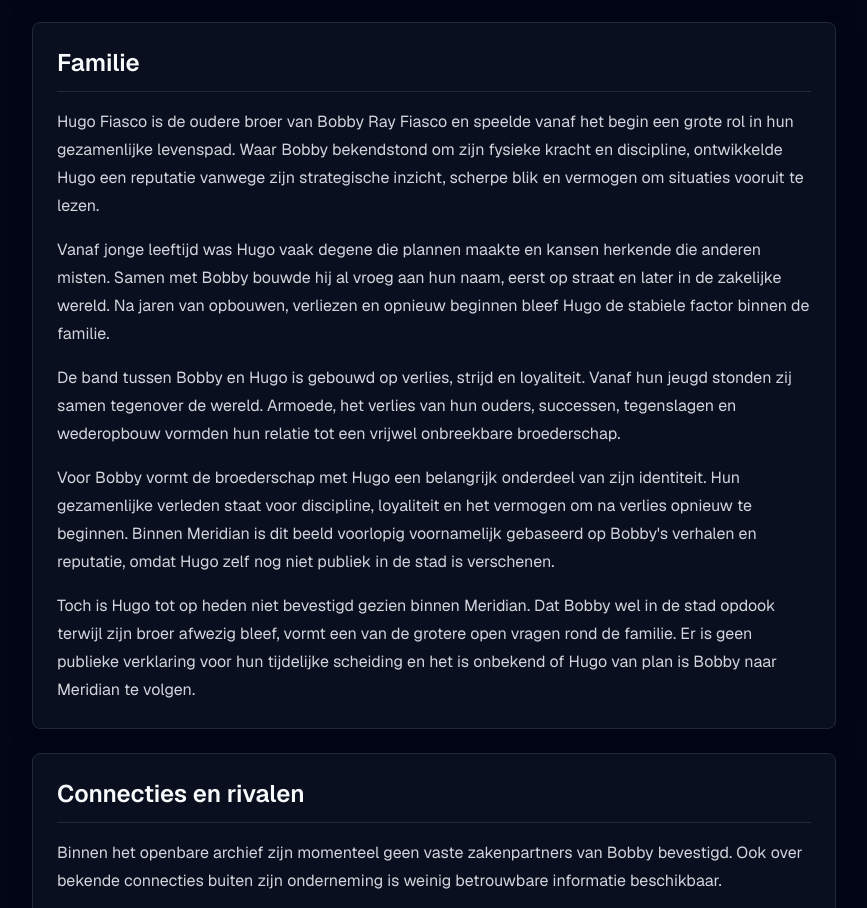
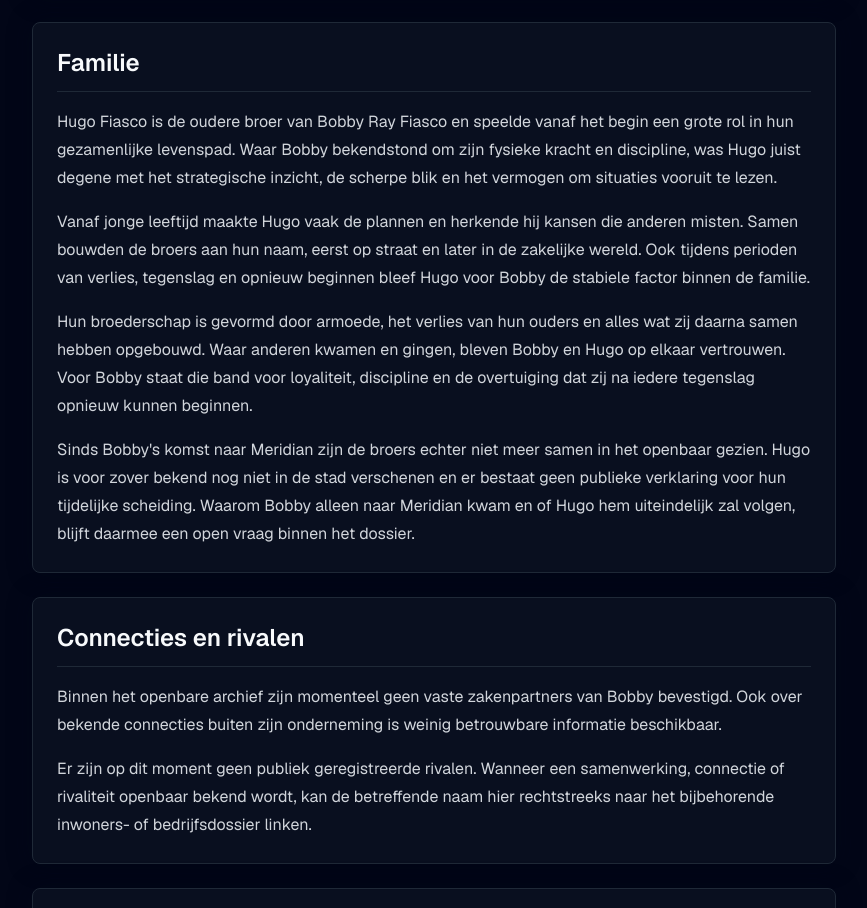
Before and after one commit to kingfreshRLLMN/meridianarchief, a Next.js app: page /characters/bobby-ray-fiasco in a window 1280 px wide. Shown: the part 2030-2938 px from the top of the page, without its empty margins (0-867 px from the left). Built offline with nearby package versions, Linux system fonts and the light colour scheme.

Commit message:
Refine Bobby family narrative

```diff
--- a/data/characters.ts
+++ b/data/characters.ts
@@ -104,11 +104,10 @@ export const characters: Character[] = [
       "Binnen Meridian staat Bobby bekend als een gerespecteerde ondernemer, eigenaar van Fiasco Ink en een man met een sterke reputatie op straat. Zijn verleden vormt nog altijd een belangrijk onderdeel van hoe anderen hem zien, maar zijn huidige publieke leven draait voornamelijk om familie, ondernemerschap en het verder opbouwen van de naam Fiasco.",
     ],
     familyStory: [
-      "Hugo Fiasco is de oudere broer van Bobby Ray Fiasco en speelde vanaf het begin een grote rol in hun gezamenlijke levenspad. Waar Bobby bekendstond om zijn fysieke kracht en discipline, ontwikkelde Hugo een reputatie vanwege zijn strategische inzicht, scherpe blik en vermogen om situaties vooruit te lezen.",
-      "Vanaf jonge leeftijd was Hugo vaak degene die plannen maakte en kansen herkende die anderen misten. Samen met Bobby bouwde hij al vroeg aan hun naam, eerst op straat en later in de zakelijke wereld. Na jaren van opbouwen, verliezen en opnieuw beginnen bleef Hugo de stabiele factor binnen de familie.",
-      "De band tussen Bobby en Hugo is gebouwd op verlies, strijd en loyaliteit. Vanaf hun jeugd stonden zij samen tegenover de wereld. Armoede, het verlies van hun ouders, successen, tegenslagen en wederopbouw vormden hun relatie tot een vrijwel onbreekbare broederschap.",
-      "Voor Bobby vormt de broederschap met Hugo een belangrijk onderdeel van zijn identiteit. Hun gezamenlijke verleden staat voor discipline, loyaliteit en het vermogen om na verlies opnieuw te beginnen. Binnen Meridian is dit beeld voorlopig voornamelijk gebaseerd op Bobby's verhalen en reputatie, omdat Hugo zelf nog niet publiek in de stad is verschenen.",
-      "Toch is Hugo tot op heden niet bevestigd gezien binnen Meridian. Dat Bobby wel in de stad opdook terwijl zijn broer afwezig bleef, vormt een van de grotere open vragen rond de familie. Er is geen publieke verklaring voor hun tijdelijke scheiding en het is onbekend of Hugo van plan is Bobby naar Meridian te volgen.",
+      "Hugo Fiasco is de oudere broer van Bobby Ray Fiasco en speelde vanaf het begin een grote rol in hun gezamenlijke levenspad. Waar Bobby bekendstond om zijn fysieke kracht en discipline, was Hugo juist degene met het strategische inzicht, de scherpe blik en het vermogen om situaties vooruit te lezen.",
+      "Vanaf jonge leeftijd maakte Hugo vaak de plannen en herkende hij kansen die anderen misten. Samen bouwden de broers aan hun naam, eerst op straat en later in de zakelijke wereld. Ook tijdens perioden van verlies, tegenslag en opnieuw beginnen bleef Hugo voor Bobby de stabiele factor binnen de familie.",
+      "Hun broederschap is gevormd door armoede, het verlies van hun ouders en alles wat zij daarna samen hebben opgebouwd. Waar anderen kwamen en gingen, bleven Bobby en Hugo op elkaar vertrouwen. Voor Bobby staat die band voor loyaliteit, discipline en de overtuiging dat zij na iedere tegenslag opnieuw kunnen beginnen.",
+      "Sinds Bobby's komst naar Meridian zijn de broers echter niet meer samen in het openbaar gezien. Hugo is voor zover bekend nog niet in de stad verschenen en er bestaat geen publieke verklaring voor hun tijdelijke scheiding. Waarom Bobby alleen naar Meridian kwam en of Hugo hem uiteindelijk zal volgen, blijft daarmee een open vraag binnen het dossier.",
     ],
     connectionStory: [
       [
```
